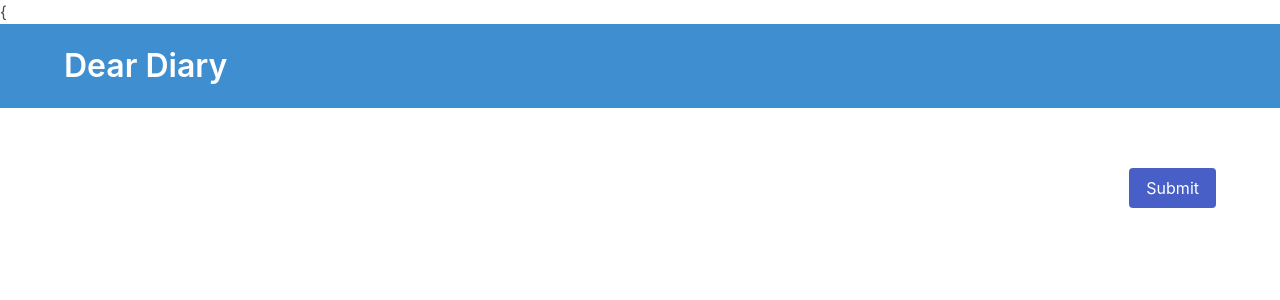
After one commit to josevictorp81/Diario, a Django app: page /adicionar/ in a window 1280 px wide. The commit adds this page. Shown: the top 300 px of the page. Run offline with Django 3.2, Linux system fonts and the light colour scheme; some libraries are stand-ins or nearby versions.

Commit message:
criando template, rotas e views

```diff
--- a/diary/core/templates/base.html
+++ b/diary/core/templates/base.html
@@ -1,29 +1,29 @@
-<!doctype html>
+<!DOCTYPE html>
 <html lang="pt-br">
 <head>
-    <!-- Required meta tags -->
-    <meta charset="utf-8">
-    <meta name="viewport" content="width=device-width, initial-scale=1">
-
-    <!-- Bootstrap CSS -->
-    <link href="https://cdn.jsdelivr.net/npm/bootstrap@5.0.0-beta1/dist/css/bootstrap.min.css" rel="stylesheet" integrity="sha384-giJF6kkoqNQ00vy+HMDP7azOuL0xtbfIcaT9wjKHr8RbDVddVHyTfAAsrekwKmP1" crossorigin="anonymous">
-
-    <title>Diário</title>
+    <meta charset="UTF-8">
+    <meta name="viewport" content="width=device-width, initial-scale=1.0">
+    <meta http-equiv="X-UA-Compatible" content="ie=edge">
+    <title>Dear Diary</title>
+    <link rel="stylesheet" href="https://cdnjs.cloudflare.com/ajax/libs/bulma/0.6.2/css/bulma.min.css" />
 </head>
 <body>
-    <h1>Hello, world!</h1>
+    <section class="hero is-small is-info">
+        <div class="hero-body">
+            <div class="container">
+                <h1 class="title">
+                    Dear Diary
+                </h1>
+            </div>
+        </div>
+    </section>
 
+    <section class="section">
+        <div class="container">
+            {% block content %} {% endblock %}
+        </div>
 
+    </section>
 
-    <!-- Optional JavaScript; choose one of the two! -->
-
-    <!-- Option 1: Bootstrap Bundle with Popper -->
-    <script src="https://cdn.jsdelivr.net/npm/bootstrap@5.0.0-beta1/dist/js/bootstrap.bundle.min.js" integrity="sha384-ygbV9kiqUc6oa4msXn9868pTtWMgiQaeYH7/t7LECLbyPA2x65Kgf80OJFdroafW" crossorigin="anonymous"></script>
-
-    <!-- Option 2: Separate Popper and Bootstrap JS -->
-    <!--
-    <script src="https://cdn.jsdelivr.net/npm/@popperjs/core@2.5.4/dist/umd/popper.min.js" integrity="sha384-q2kxQ16AaE6UbzuKqyBE9/u/KzioAlnx2maXQHiDX9d4/zp8Ok3f+M7DPm+Ib6IU" crossorigin="anonymous"></script>
-    <script src="https://cdn.jsdelivr.net/npm/bootstrap@5.0.0-beta1/dist/js/bootstrap.min.js" integrity="sha384-pQQkAEnwaBkjpqZ8RU1fF1AKtTcHJwFl3pblpTlHXybJjHpMYo79HY3hIi4NKxyj" crossorigin="anonymous"></script>
--->
 </body>
 </html>
--- /dev/null
+++ b/diary/core/templates/new.html
@@ -0,0 +1,18 @@
+{{% extends 'base.html' %}
+
+{% block content %}
+    <form method="POST" action="{% url 'add' %}">
+
+        <div class="field">
+            <div class="control">
+
+            </div>
+        </div>
+
+        <div class="field is-grouped is-grouped-right">
+            <div class="control">
+                <button class="button is-link">Submit</button>
+            </div>
+        </div>
+    </form>
+{% endblock %}
--- a/diary/core/urls.py
+++ b/diary/core/urls.py
@@ -3,5 +3,6 @@ from django.urls import path
 from . import views
 
 urlpatterns = [
-    path('', views.IndexTemplateView.as_view()),
+    path('', views.IndexTemplateView.as_view(), name='index'),
+    path('adicionar/', views.AddTemplateView.as_view(), name='add'),
 ]
--- a/diary/core/views.py
+++ b/diary/core/views.py
@@ -3,3 +3,6 @@ from django.views.generic import TemplateView
 
 class IndexTemplateView(TemplateView):
     template_name = 'index.html'
+
+class AddTemplateView(TemplateView):
+    template_name = 'new.html'
```
Also changed, not shown: diary/core/templates/index.html (+22 -30 lines).
